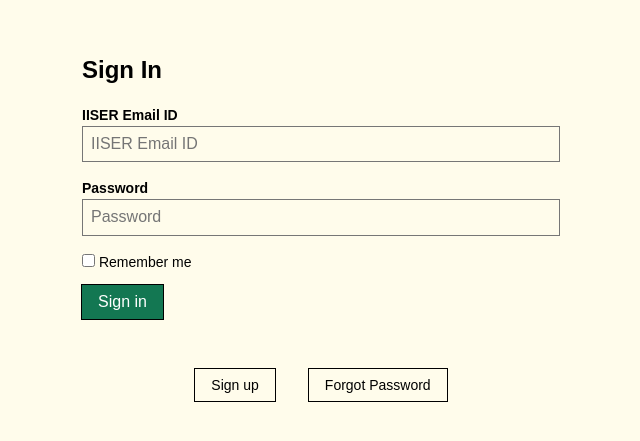
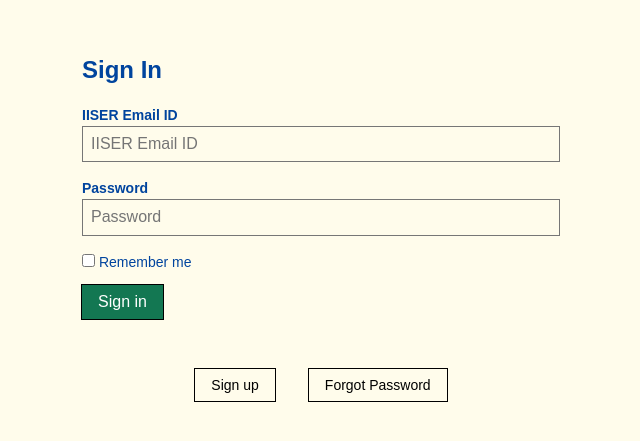
Before and after one commit to IISERM/poll-app, a plain HTML site: page index.html in a window 1280 px wide. Shown: the part 147-588 px from the top of the page, without its empty margins (319-959 px from the left). Drawn offline with Linux system fonts and the light colour scheme.

Commit message:
add foreground blue

```diff
--- a/index.html
+++ b/index.html
@@ -10,7 +10,7 @@
 	<script src="https://www.gstatic.com/firebasejs/7.17.1/firebase-analytics.js"></script>
 </head>
 
-<body class="w-100 vh-100 pa3 avenir flex flex-column justify-center bg-washed-yellow">
+<body class="w-100 vh-100 pa3 avenir flex flex-column justify-center bg-washed-yellow dark-blue">
 	<div id="loginForm">
 		<form class="measure center">
 			<fieldset id="sign_in" class="ba b--transparent ph0 mh0">
```
